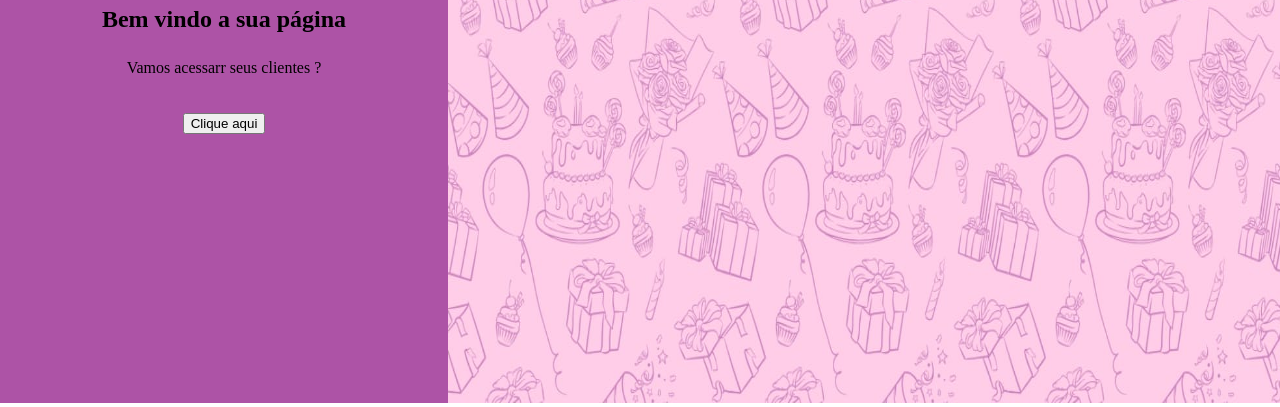
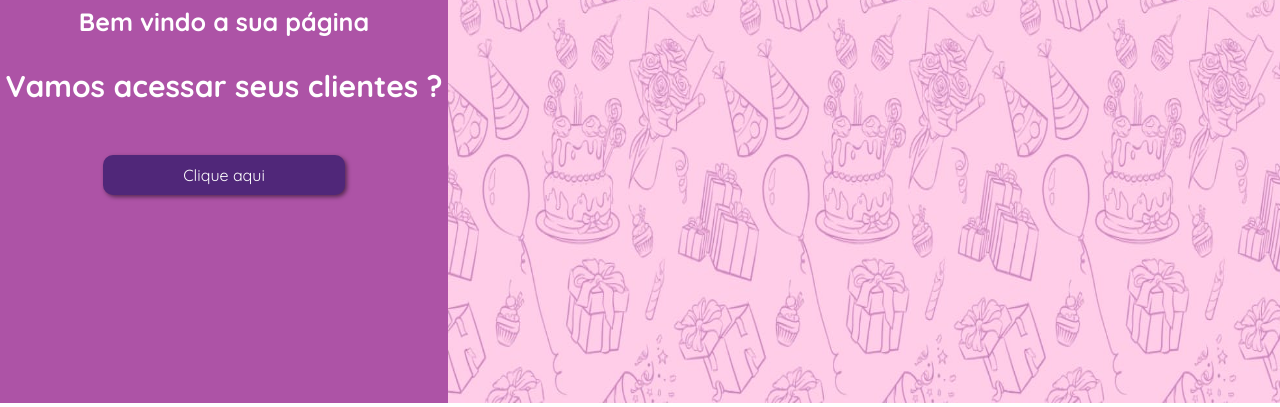
Before and after one commit to GustavoBuenok/alferes_festas, a website: page index.html in a window 1280 px wide. Shown: the part 397-804 px from the top of the page. Drawn offline with Linux system fonts and the light colour scheme.

Commit message:
atualizando projeto

```diff
--- a/index.html
+++ b/index.html
@@ -12,14 +12,14 @@
 <body class="pagina_inicial">
     <div class="container_esquerdo">
         <div class="titulo">
-            <h1><img src="logo.png" alt="logo alferes festas"></h1>
-            <h2>Bem vindo a sua página</h2>
+            <h1 class="logo"><img src="logo.png" alt="logo alferes festas"></h1>
+            <h2 class="subtitulo">Bem vindo a sua página</h2>
         </div>
-        <div class="texto">
-            <p>Vamos acessarr seus clientes ?</p>
+        <div class="espaco-texto">
+            <p class="texto">Vamos acessar seus clientes ?</p>
         </div>
-        <div class="botao">
-        <button>Clique aqui</button>
+        <div class="espaco-botao">
+        <button class="botao">Clique aqui</button>
         </div>
     </div>
     <div class="container_direito">
--- a/style.css
+++ b/style.css
@@ -1,3 +1,5 @@
+@import url('https://fonts.googleapis.com/css2?family=Quicksand:wght@300..700&display=swap');
+
 body {
     margin: 0;
 }
@@ -37,9 +39,48 @@ body {
 .titulo h1,
 .titulo h2 {
     margin: 0; /* Remove margens padrão dos títulos */
+
 }
 
-.texto,
-.botao {
+.espaco-texto{
+    margin-bottom: 10px; /* Adicione margem entre os elementos, se necessário */
+}
+.espaco-botao {
     margin: 10px 0; /* Adicione margem entre os elementos, se necessário */
 }
+
+.botao{
+    transition: background-color 0.3s ease;
+    box-shadow: 2px 2px 4px rgba(0, 0, 0, 0.5);
+    color: white;
+    background-color: #502779;
+    padding: 10px 80px;
+    border: none;
+    border-radius: 10px;
+    cursor: pointer;
+    font-size: 16px;
+    font-family: 'Quicksand';
+}
+
+.botao:hover{
+    background-color: #6b459a;
+}
+
+.texto{
+
+    font-family: 'Quicksand';
+    font-size: 30px;
+    font-weight: bold;
+    color: white;
+
+}
+
+
+
+.subtitulo{
+    color: white;
+    font-weight: bold;
+    font-family: 'Quicksand';
+    font-size: 25px;
+    margin-bottom: 50px;
+}
```
